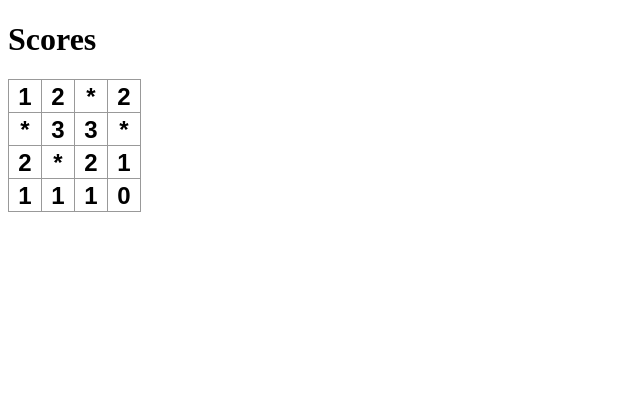
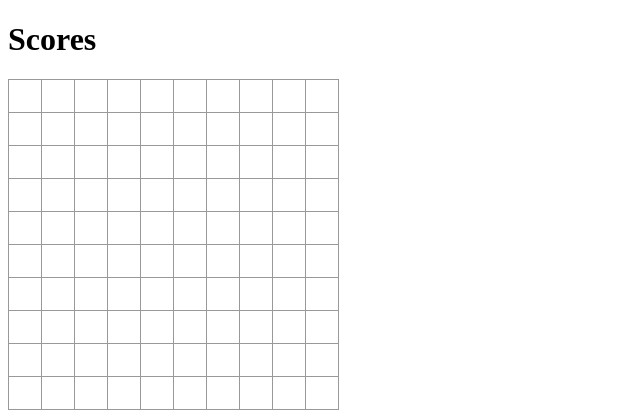
Before and after one commit to renanpallin/campo-minado, a React app: page / in a window 1280 px wide. Shown: the top 416 px of the page, without its empty margins (0-640 px from the left). Built offline with nearby package versions, Linux system fonts and the light colour scheme.

Commit message:
Comportamento de clicks corretos já, a uma recursiva de terminar

```diff
--- a/src/App.js
+++ b/src/App.js
@@ -9,7 +9,7 @@ export default class App extends React.Component {
 	constructor(props){
 		super(props);
 
-		this.MAX_SQUARES = 4**2;
+		this.MAX_SQUARES = 10**2;
 		let lado = Math.sqrt(this.MAX_SQUARES);
 		let idIterator = this.getGeneratorId(lado);
 
@@ -26,18 +26,49 @@ export default class App extends React.Component {
 						id: idIterator.next().value,
 						isBomb: Math.random() >= 0.7,
 						wasClicked: false,
-						displayValue: 0
+						displayValue: 0,
+						_equals: function(id){
+											// console.log('this', this.id);
+											return this.id.x === id.x && this.id.y === id.y;
+										}
 					})
 				)
 			);
 
-		/* Mock de bombs */
-		// arrayBombs[0][2].isBomb = true;
-		// arrayBombs[1][2].isBomb = true;
-		// arrayBombs[3][2].isBomb = true;
-		// arrayBombs[1][1].isBomb = true;
 
-		arrayBombs.map((line, lineIndex, matriz) => {
+
+				/**
+				 * Recebe um par ordenado (plano carteziano) e
+				 * executa o callback para cada vizinho do square
+				 * @param  {[Object]}   id  {x, y}
+				 *
+				 * Na verdade deveríamos 'extender' o array e
+				 * colocar este método lá... mas nem sei se dá pra fazer isso no JS
+				 */
+				Array.prototype._callNeighbors = function(id, callback){
+					// console.log(id);
+					let {x, y} = id;
+					/* Laterais */
+					callback.call(this, {x: x  , y: y+1});
+					callback.call(this, {x: x  , y: y-1});
+					callback.call(this, {x: x+1, y: y  });
+					callback.call(this, {x: x-1, y: y  });
+
+					/* Diagonais */
+					callback.call(this, {x: x+1, y: y+1});
+					callback.call(this, {x: x+1, y: y-1});
+					callback.call(this, {x: x-1, y: y+1});
+					callback.call(this, {x: x-1, y: y-1});
+				}
+
+				/**
+				 * Incrementa 1 no displayVale dos vizinhos
+				 * @param  {[Object]}   id  {x, y}
+				 * @return {[type]}    [description]
+				 */
+				Array.prototype._incrementDisplay = function(id){
+					// console.log("incrementDisplay", id);
+					let {y, x} = id;
 					/** ATENÇÃO!!!!
 					 * Javascript não possui array bidimensiona.
 					 * Para solucionar isso, matriz é um array de arrays,
@@ -53,13 +84,41 @@ export default class App extends React.Component {
 					 * com pares ordenados similares aos do plano carteziano, x e y
 					 * foram invertidos nos parâmetros desta função.
 					 */
-				matriz.incrementDisplay = function(y, x){
-					if (this[x] && this[x][y]){
-						// console.log("Incrementando", this[x][y].id)
+					[y, x] = [x, y];
+					if (this[x] && this[x][y] && !this[x][y].isBomb){
+						// console.log("Incrementando", this[x][y].id, this[x][y])
 						this[x][y].displayValue++;
 					}
 				}
 
+				Array.prototype.incrementNeighbors = function(id){
+					this._callNeighbors(id, this._incrementDisplay);
+				};
+
+				/**
+				 * Recebe um square NÃO bomba e abre os vizinhos numéricos
+				 * @param  {[Object]}   id  {x, y}
+				 */
+				Array.prototype.openNeighbors = function(id){
+					this._callNeighbors(id, )
+				};
+
+		/* Mock de bombs */
+			// arrayBombs[0][2].isBomb = true;
+			// arrayBombs[1][2].isBomb = true;
+			// arrayBombs[3][2].isBomb = true;
+			// arrayBombs[1][1].isBomb = true;
+
+		arrayBombs.map((line, lineIndex, matriz) => {
+
+				// matriz.incrementDisplay = function(y, x){
+				// 	if (this[x] && this[x][y] && !this[x][y].isBomb){
+				// 		// console.log("Incrementando", this[x][y].id, this[x][y])
+				// 		this[x][y].displayValue++;
+				// 	}
+				// }
+
+				/* ==> O que está no protype é usado aqui <=== */
 
 				line.map((bomb, i) => {
 					// console.log("Bomb =>", bomb);
@@ -68,22 +127,12 @@ export default class App extends React.Component {
 						return bomb;
 
 					// console.log('---- BOMBA ENCONTRADA ----', bomb.id);
+					bomb.displayValue = "*";
 
-					let {x, y} = bomb.id;
 
-					/* Laterais */
-					matriz.incrementDisplay(x, y+1);
-					matriz.incrementDisplay(x, y-1);
-					matriz.incrementDisplay(x+1, y);
-					matriz.incrementDisplay(x-1, y);
+					// matriz.callNeighbors(bomb.id, incrementDisplay);
+					matriz.incrementNeighbors(bomb.id);
 
-					/* Diagonais */
-					matriz.incrementDisplay(x+1, y+1);
-					matriz.incrementDisplay(x+1, y-1);
-					matriz.incrementDisplay(x-1, y+1);
-					matriz.incrementDisplay(x-1, y-1);
-
-					this.done = true;
 					// console.log("Before", matriz[x][y]);
 					// matriz.get(x, y).displayValue = 'CARALHO MAANOOO';
 					// console.log("After", matriz[x][y]);
@@ -92,14 +141,11 @@ export default class App extends React.Component {
 			}
 		)
 
+		// console.log('ARRAY BOMBS \n', arrayBombs);
 		this.state = {
 			squares: arrayBombs
 		}
 	}
-
-	// componentDidMount(){
-	// 	console.log("Did mount", this.state.squares.map(e => e.id));
-	// }
 
 	getGeneratorId(cols){
 		return (function* idMaker(cols){
@@ -117,9 +163,40 @@ export default class App extends React.Component {
 	}
 
 	handleClick(e){
-		console.log(e.target);
-		let squares = this.state.squares.slice();
-		squares[e.target.id].wasClicked = true;
+		// console.log(this.state.squares);
+
+		let parString = e.target.id.split('-');
+		let idClicado = {
+			x: parseInt(parString[0]),
+			y: parseInt(parString[1])
+		}
+
+		console.log(idClicado);
+		// console.log(this.state.squares);
+
+		let squares = this.state.squares.map((line, lineIndex, matriz) =>
+			line.map(bomb => {
+				if(bomb._equals(idClicado)){
+					bomb.wasClicked = true;
+
+					if(bomb.isBomb){
+						console.warn("BOOOOOOOOMMMMMMM");
+					} else {
+						matriz._callNeighbors(bomb.id, ({x, y}) =>{
+							[x, y] = [y, x];
+							console.log("Checando", x, y);
+							if(matriz[x] && matriz[x][y] && !matriz[x][y].isBomb){
+								matriz[x][y].wasClicked = true;
+							}
+						});
+					}
+				}
+				return bomb;
+			})
+		);
+
+		// console.log(squares);
+		// squares[e.target.id].wasClicked = true;
 		this.setState({squares});
 		// console.log('atualizado');
 	}
@@ -143,10 +220,11 @@ export default class App extends React.Component {
 								wasClicked={bomb.wasClicked}
 								isBomb={bomb.isBomb}
 								clickBomb={e => this.handleClick(e)}>
-									{bomb.isBomb ? "*" : bomb.displayValue}
+									{bomb.wasClicked ? bomb.displayValue : ""}
+
 						</PossibleBomb>
 		})
-									// {bomb.wasClicked ? bomb.displayValue : ""}
+									//
 
 		// console.log('[LINGUIÇONA]', linguiçonaHTML);
 
--- a/src/components/PossibleBomb.js
+++ b/src/components/PossibleBomb.js
@@ -12,11 +12,16 @@ export default class PossibleBomb extends React.Component {
 	}
 
 	render(){
+		let style = {
+			backgroundColor: this.props.wasClicked ? (this.props.isBomb ? "red" : "green")  : ""
+		}
+
 		return (
 			<button className="square"
 							id={this.props.id}
 							onClick={this.handleClick}
-							data-bomb={this.props.isBomb} >
+							data-bomb={this.props.isBomb}
+							style={style} >
 							{this.props.children}
 			</button>
 		)
```
Lines whose indentation alone changed are shown as unchanged.
